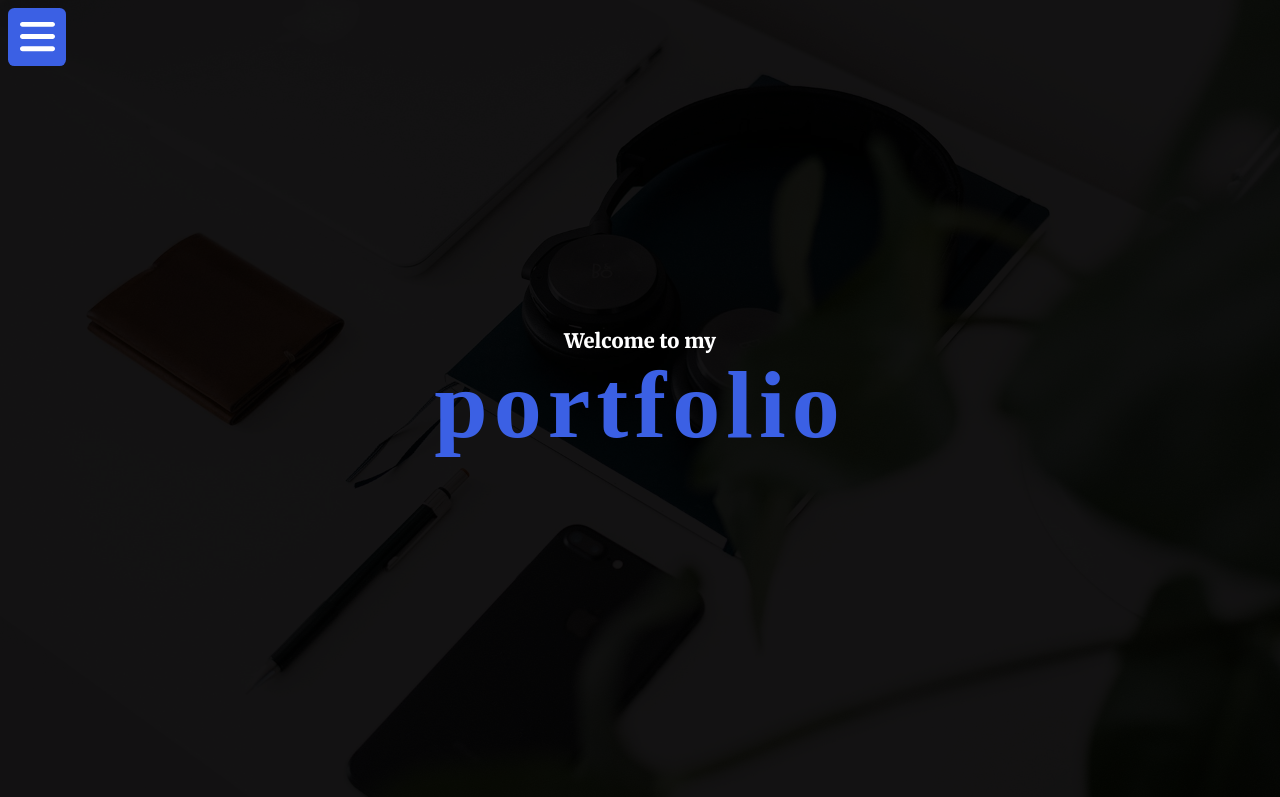
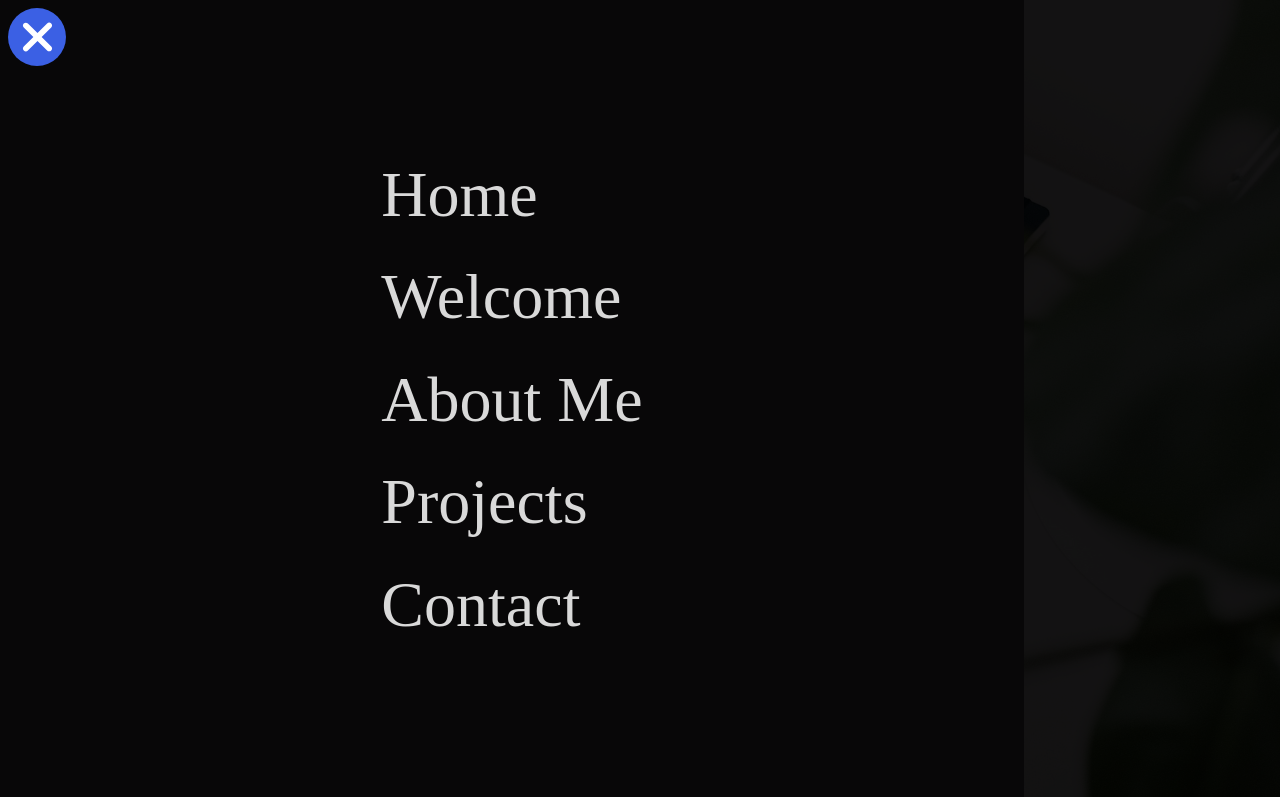
Before and after one commit to joeehis1/portfolio-v2, a website: page index.html in a window 1280 px wide. Both pictures are taken after a click on the button 36 px from the left and 36 px from the top of the page. Shown: the top 797 px of the page. Drawn offline with Linux system fonts and the light colour scheme; a web font is replaced by a local one.

Commit message:
Modified nav menu anchor tags, added smooth scrolling, added navbar js functionality

```diff
--- a/assets/js/navbar.js
+++ b/assets/js/navbar.js
@@ -0,0 +1,21 @@
+const navBar = document.querySelector("#nav-menu");
+
+const navToggler = document.querySelector("#nav-toggle");
+
+navToggler.addEventListener("click", function (e) {
+    const navClosed = navBar.getAttribute("data-open") === "false";
+    if (navClosed) {
+        this.setAttribute("data-menu-open", "true");
+        navBar.setAttribute("data-open", "true");
+        return;
+    }
+    this.setAttribute("data-menu-open", "false");
+    navBar.setAttribute("data-open", "false");
+});
+
+navBar.addEventListener("click", function (e) {
+    if (e.target.matches(`#nav-menu li a`)) {
+        this.setAttribute("data-open", "false");
+        navToggler.setAttribute("data-menu-open", "false");
+    }
+});
--- a/assets/scss/partials/_base.scss
+++ b/assets/scss/partials/_base.scss
@@ -5,6 +5,10 @@
 *::after,
 *::before {
     box-sizing: border-box;
+}
+
+:root{
+    scroll-behavior: smooth;
 }
 
 
--- a/index.html
+++ b/index.html
@@ -15,7 +15,7 @@
         ></script>
     </head>
     <body>
-        <header>
+        <header id="home-section">
             <p hidden>
                 Photo by
                 <a
@@ -29,18 +29,22 @@
                 >
             </p>
             <h1 class="header-text">Welcome to my <span>portfolio</span></h1>
-            <button class="btn-nav-toggle" data-menu-open="false"></button>
-            <nav data-open="false">
+            <button
+                id="nav-toggle"
+                class="btn-nav-toggle"
+                data-menu-open="false"
+            ></button>
+            <nav id="nav-menu" data-open="false">
                 <ul>
-                    <li><a href="#home">Home</a></li>
-                    <li><a href="#">About</a></li>
-                    <li><a href="#">Portfolio</a></li>
-                    <li><a href="#">Home</a></li>
-                    <li><a href="#">Contact</a></li>
+                    <li><a href="#home-section">Home</a></li>
+                    <li><a href="#welcome-section">Welcome</a></li>
+                    <li><a href="#about-section">About Me</a></li>
+                    <li><a href="#portfolio-section">Projects</a></li>
+                    <li><a href="#contact-section">Contact</a></li>
                 </ul>
             </nav>
         </header>
-        <section id="home" class="welcome">
+        <section id="welcome-section" class="welcome">
             <div class="image-left">
                 <p hidden>
                     Photo by
@@ -81,7 +85,7 @@
                 </p>
             </div>
         </section>
-        <section class="about-me">
+        <section id="about-section" class="about-me">
             <div class="container">
                 <div class="about-top">
                     <img
@@ -126,7 +130,7 @@
                 </div>
             </div>
         </section>
-        <section class="portfolio">
+        <section id="portfolio-section" class="portfolio">
             <div class="modal" data-modal-visible="false">
                 <div class="modal-container">
                     <figure>
@@ -259,7 +263,7 @@
                 </ul>
             </div>
         </section>
-        <section class="contact">
+        <section id="contact-section" class="contact">
             <div class="container">
                 <h2>Contact me</h2>
                 <form action="">
```
Also changed, not shown: assets/css/index.css, 1 other file.
